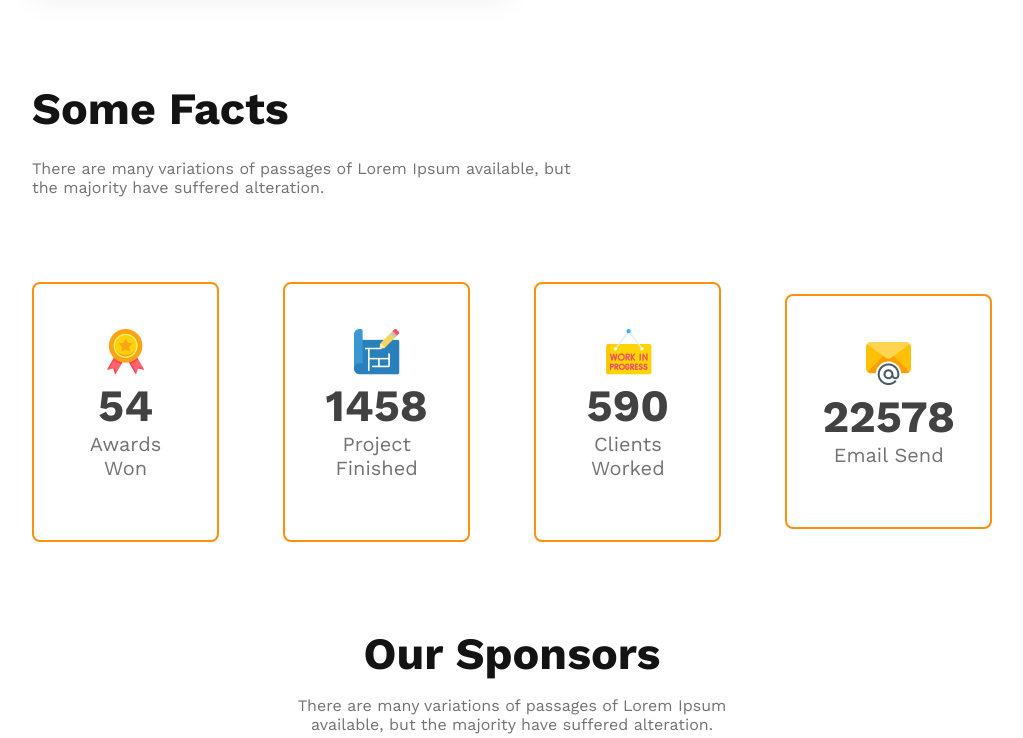
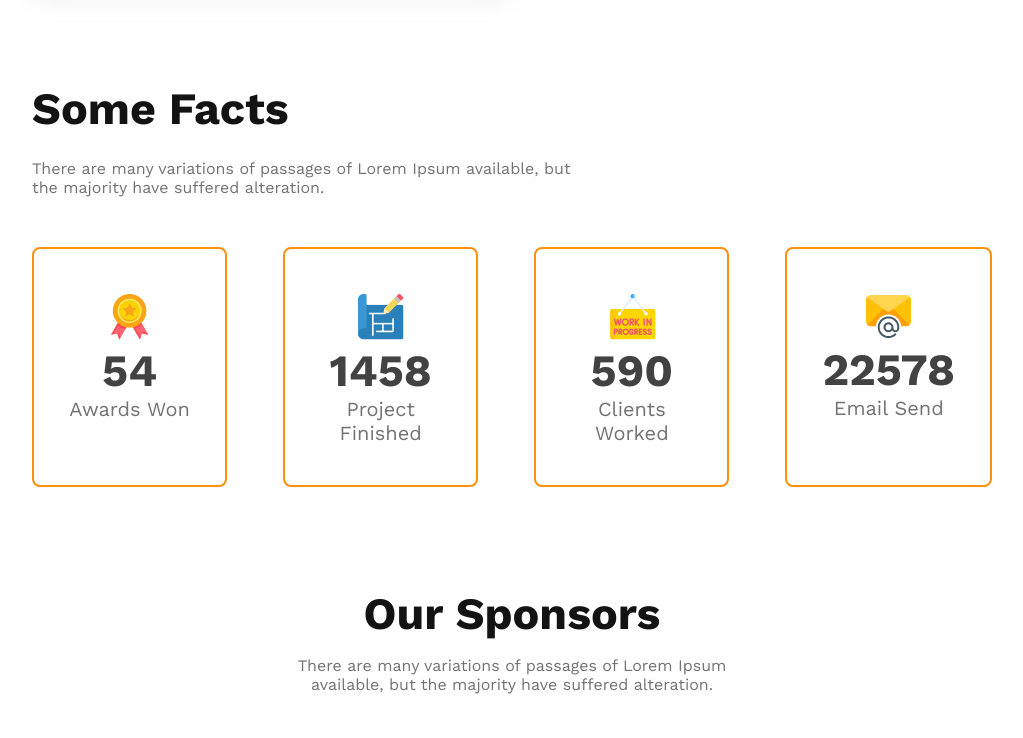
Before and after one commit to Syed-Shabok/G3-Architects-Webpage, a plain HTML site: page index.html in a window 1280 px wide. Shown: the part 2714-3452 px from the top of the page, without its empty margins (128-1151 px from the left). Drawn offline with nearby package versions, Linux system fonts and the light colour scheme.

Commit message:
Updated Features Section

```diff
--- a/style.css
+++ b/style.css
@@ -164,7 +164,7 @@ header {
 }
 
 .feature-content h1 {
-  width: 80%;
+  width: 100%;
   padding-left: 15px;
   border-left: 5px solid #ff900e;
   margin-top: 40px;
@@ -214,11 +214,12 @@ header {
 /* Facts Section */
 
 .facts-section {
-  margin: 85px 0;
+  width: 75%;
+  margin: 85px auto;
 }
 
 .facts-text {
-  width: 75%;
+  /* width: 75%; */
   max-width: 1440px;
   margin: 0 auto;
 }
@@ -229,10 +230,10 @@ header {
 }
 
 .fact-cards-container {
-  width: 75%;
+  /* width: 75%; */
   max-width: 1440px;
-  margin: 85px auto;
-  gap: 4rem;
+  margin: 50px auto 100px;
+  gap: 3.5rem;
   justify-content: center;
   align-items: center;
 }
@@ -241,6 +242,7 @@ header {
   border: 2px solid #ff900e;
   border-radius: 0.5rem;
   width: 240px;
+  height: 240px;
   text-align: center;
   padding: 45px 35px 60px;
 }
```
